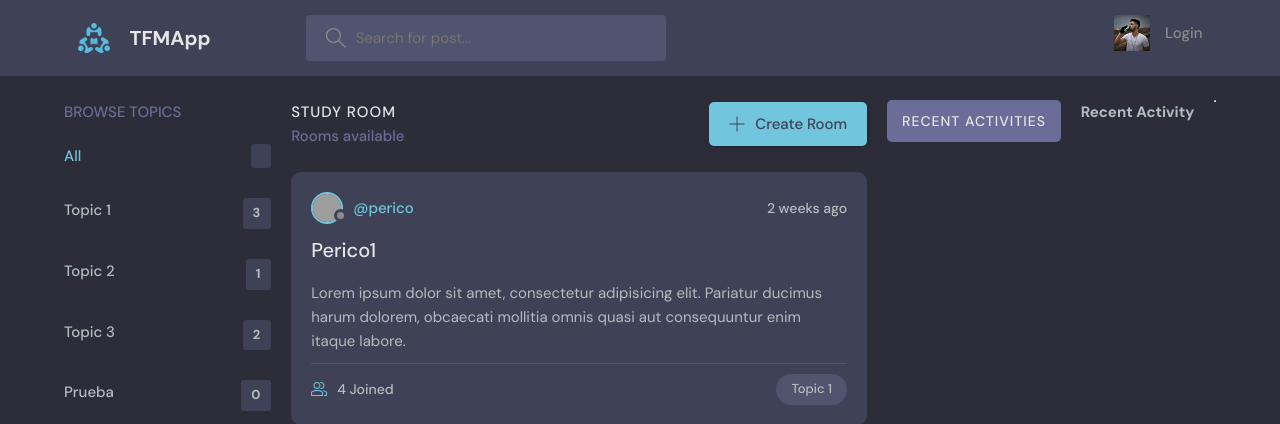
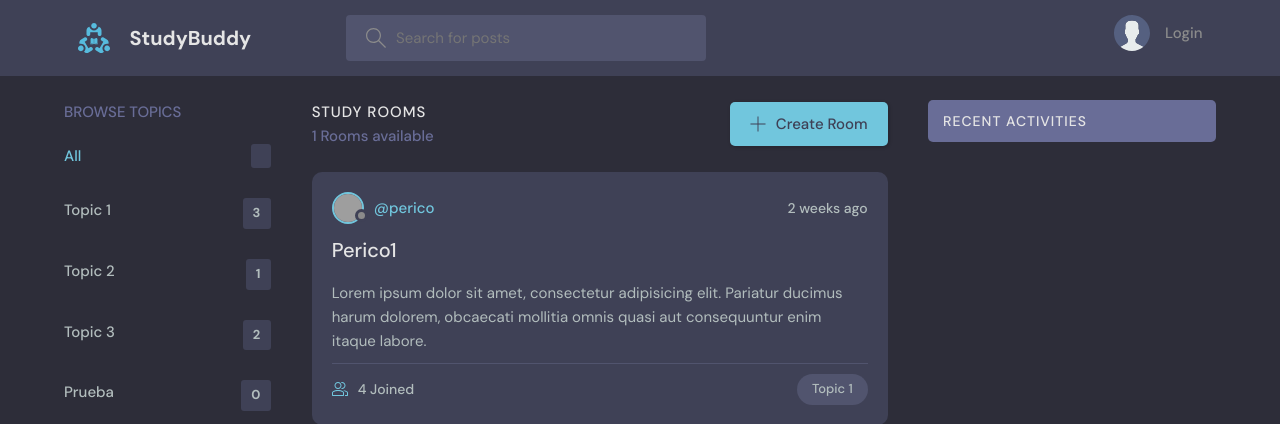
Before and after one commit to Sanperolo/TFMApp, a Django app: a page that uses templates/main.html in a window 1280 px wide. Shown: the top 424 px of the page. Run offline with Django 4.2, Linux system fonts and the light colour scheme; data comes from the database, SQL or seed files in the repository; both versions use the stored data as it was after the commit; grey boxes are pictures that could not be loaded.

Commit message:
template fixed, almost done!

```diff
--- a/base/templates/base/activity_component.html
+++ b/base/templates/base/activity_component.html
@@ -36,8 +36,3 @@
     </div>
     {% endfor %}
   </div>
-
-
-
-<h3>Recent Activity</h3>
-<hr>
--- a/base/templates/base/home.html
+++ b/base/templates/base/home.html
@@ -13,13 +13,13 @@
     <!-- Room List Start -->
     <div class="roomList">
       <div class="mobile-menu">
-            <form action="{% url 'home' %}" class="header__search">
+        <form action="{% url 'home' %}" method="GET" class="header__search">
           <label>
             <svg version="1.1" xmlns="http://www.w3.org/2000/svg" width="32" height="32" viewBox="0 0 32 32">
               <title>search</title>
               <path
-                    d="M32 30.586l-10.845-10.845c1.771-2.092 2.845-4.791 2.845-7.741 0-6.617-5.383-12-12-12s-12 5.383-12 12c0 6.617 5.383 12 12 12 2.949 0 5.649-1.074 7.741-2.845l10.845 10.845 1.414-1.414zM12 22c-5.514 0-10-4.486-10-10s4.486-10 10-10c5.514 0 10 4.486 10 10s-4.486 10-10 10z"
-                  ></path>
+                d="M32 30.586l-10.845-10.845c1.771-2.092 2.845-4.791 2.845-7.741 0-6.617-5.383-12-12-12s-12 5.383-12 12c0 6.617 5.383 12 12 12 2.949 0 5.649-1.074 7.741-2.845l10.845 10.845 1.414-1.414zM12 22c-5.514 0-10-4.486-10-10s4.486-10 10-10c5.514 0 10 4.486 10 10s-4.486 10-10 10z">
+              </path>
             </svg>
             <input name="q" placeholder="Search for posts" />
           </label>
@@ -32,15 +32,16 @@
 
       <div class="roomList__header">
         <div>
-              <h2>Study Room</h2>
-              <p>{{room.count}} Rooms available</p>
+          <h2>Study Rooms</h2>
+          <p>{{room_count}} Rooms available</p>
         </div>
+
         <a class="btn btn--main" href="{% url 'create-room' %}">
           <svg version="1.1" xmlns="http://www.w3.org/2000/svg" width="32" height="32" viewBox="0 0 32 32">
             <title>add</title>
             <path
-                  d="M16.943 0.943h-1.885v14.115h-14.115v1.885h14.115v14.115h1.885v-14.115h14.115v-1.885h-14.115v-14.115z"
-                ></path>
+              d="M16.943 0.943h-1.885v14.115h-14.115v1.885h14.115v14.115h1.885v-14.115h14.115v-1.885h-14.115v-14.115z">
+            </path>
           </svg>
           Create Room
         </a>
@@ -53,7 +54,9 @@
 
     <!-- Activities Start -->
     {% include 'base/activity_component.html' %}
+
     <!-- Activities End -->
   </div>
 </main>
+
 {% endblock %}
--- a/base/views.py
+++ b/base/views.py
@@ -39,7 +39,7 @@
             messages.error(request, 'Username or Password does not exist')
 
     context = {'page': page}
-    return render (request, 'base/login_register.html', context)
+    return render(request, 'base/login_register.html', context)
 
 def logoutUser(request):
     logout(request)
@@ -129,21 +129,18 @@
 def updateRoom(request, pk):
     room = Room.objects.get(id=pk)
     form = RoomForm(instance=room)
-    topics= Topic.objects.all()
-
+    topics = Topic.objects.all()
     if request.user != room.host:
         return HttpResponse('Your are not allowed here!!')
 
     if request.method == 'POST':
-        topic_name=request.POST.get('topic')
-        topic, create = Topic.objects.get_or_create(name=topic_name)
+        topic_name = request.POST.get('topic')
+        topic, created = Topic.objects.get_or_create(name=topic_name)
         room.name = request.POST.get('name')
-        room.topic = request.topic
+        room.topic = topic
         room.description = request.POST.get('description')
         room.save()
-
         return redirect('home')
-
 
     context = {'form': form, 'topics': topics, 'room': room}
     return render(request, 'base/room_form.html', context)
@@ -181,12 +178,12 @@
     form = UserForm(instance=user)
 
     if request.method == 'POST':
-        form = UserForm(request.POST, instance=user)
+        form = UserForm(request.POST, request.FILES, instance=user)
         if form.is_valid():
             form.save()
             return redirect('user-profile', pk=user.id)
 
-    return render(request,'base/update-user.html', {'form':form})
+    return render(request, 'base/update-user.html', {'form': form})
 
 def topicsPage(request):
     q = request.GET.get('q') if request.GET.get('q') != None else ''
--- a/templates/main.html
+++ b/templates/main.html
@@ -4,7 +4,7 @@
   <head>
     <meta charset="UTF-8" />
     <meta http-equiv="X-UA-Compatible" content="IE=edge" />
-    <!-- <meta name="viewport" content="width=device-width, initial-scale=1.0" /> -->
+    <meta name="viewport" content="width=device-width, initial-scale=1.0" />
     <link rel="shortcut icon" href="{% static 'images/favicon.ico' %}" type="image/x-icon" />
     <link rel="stylesheet" href="{% static 'styles/style.css' %}" />
     <title>StudyBuddy - Find study partners around the world!</title>
--- a/templates/navbar.html
+++ b/templates/navbar.html
@@ -1,29 +1,30 @@
 {% load static %}
 <header class="header header--loggedIn">
     <div class="container">
-      <a href="{% url 'home'%}" class="header__logo">
+        <a href="{% url 'home' %}" class="header__logo">
             <img src="{% static 'images/logo.svg' %}" />
-        <h1>TFMApp</h1>
+            <h1>StudyBuddy</h1>
         </a>
         <form class="header__search" method="GET" action="{% url 'home' %}">
             <label>
                 <svg version="1.1" xmlns="http://www.w3.org/2000/svg" width="32" height="32" viewBox="0 0 32 32">
                     <title>search</title>
                     <path
-              d="M32 30.586l-10.845-10.845c1.771-2.092 2.845-4.791 2.845-7.741 0-6.617-5.383-12-12-12s-12 5.383-12 12c0 6.617 5.383 12 12 12 2.949 0 5.649-1.074 7.741-2.845l10.845 10.845 1.414-1.414zM12 22c-5.514 0-10-4.486-10-10s4.486-10 10-10c5.514 0 10 4.486 10 10s-4.486 10-10 10z"
-            ></path>
+                        d="M32 30.586l-10.845-10.845c1.771-2.092 2.845-4.791 2.845-7.741 0-6.617-5.383-12-12-12s-12 5.383-12 12c0 6.617 5.383 12 12 12 2.949 0 5.649-1.074 7.741-2.845l10.845 10.845 1.414-1.414zM12 22c-5.514 0-10-4.486-10-10s4.486-10 10-10c5.514 0 10 4.486 10 10s-4.486 10-10 10z">
+                    </path>
                 </svg>
-          <input name="q" placeholder="Search for post..." />
+                <input name="q" placeholder="Search for posts" />
             </label>
         </form>
         <nav class="header__menu">
+
 
             <!-- Logged In -->
             {% if request.user.is_authenticated %}
             <div class="header__user">
                 <a href="{% url 'update-user' %}">
                     <div class="avatar avatar--medium active">
-              <img src="https://randomuser.me/api/portraits/men/37.jpg" />
+                        <img src="{{request.user.avatar.url}}" />
                     </div>
                     <p>{{request.user.username}} <span>@{{request.user.username}}</span></p>
                 </a>
@@ -35,32 +36,32 @@
                 </button>
             </div>
             {% else %}
+
             <!-- Not Logged In -->
             <a href="{% url 'login' %}">
-          <img src="{% static 'images/cara.PNG' %}" />
+                <img src="{% static 'images/avatar.svg' %}" />
                 <p>Login</p>
             </a>
+            {% endif %}
 
-        {% endif %}
             <div class="dropdown-menu">
-          <a href="{% url 'update-user' %}" class="dropdown-link"
-            ><svg version="1.1" xmlns="http://www.w3.org/2000/svg" width="32" height="32" viewBox="0 0 32 32">
+                <a href="{% url 'update-user' %}" class="dropdown-link"><svg version="1.1"
+                        xmlns="http://www.w3.org/2000/svg" width="32" height="32" viewBox="0 0 32 32">
                         <title>tools</title>
                         <path
-                d="M27.465 32c-1.211 0-2.35-0.471-3.207-1.328l-9.392-9.391c-2.369 0.898-4.898 0.951-7.355 0.15-3.274-1.074-5.869-3.67-6.943-6.942-0.879-2.682-0.734-5.45 0.419-8.004 0.135-0.299 0.408-0.512 0.731-0.572 0.32-0.051 0.654 0.045 0.887 0.277l5.394 5.395 3.586-3.586-5.394-5.395c-0.232-0.232-0.336-0.564-0.276-0.887s0.272-0.596 0.572-0.732c2.552-1.152 5.318-1.295 8.001-0.418 3.274 1.074 5.869 3.67 6.943 6.942 0.806 2.457 0.752 4.987-0.15 7.358l9.392 9.391c0.844 0.842 1.328 2.012 1.328 3.207-0 2.5-2.034 4.535-4.535 4.535zM15.101 19.102c0.26 0 0.516 0.102 0.707 0.293l9.864 9.863c0.479 0.479 1.116 0.742 1.793 0.742 1.398 0 2.535-1.137 2.535-2.535 0-0.668-0.27-1.322-0.742-1.793l-9.864-9.863c-0.294-0.295-0.376-0.74-0.204-1.119 0.943-2.090 1.061-4.357 0.341-6.555-0.863-2.631-3.034-4.801-5.665-5.666-1.713-0.561-3.468-0.609-5.145-0.164l4.986 4.988c0.391 0.391 0.391 1.023 0 1.414l-5 5c-0.188 0.188-0.441 0.293-0.707 0.293s-0.52-0.105-0.707-0.293l-4.987-4.988c-0.45 1.682-0.397 3.436 0.164 5.146 0.863 2.631 3.034 4.801 5.665 5.666 2.2 0.721 4.466 0.604 6.555-0.342 0.132-0.059 0.271-0.088 0.411-0.088z"
-              ></path>
+                            d="M27.465 32c-1.211 0-2.35-0.471-3.207-1.328l-9.392-9.391c-2.369 0.898-4.898 0.951-7.355 0.15-3.274-1.074-5.869-3.67-6.943-6.942-0.879-2.682-0.734-5.45 0.419-8.004 0.135-0.299 0.408-0.512 0.731-0.572 0.32-0.051 0.654 0.045 0.887 0.277l5.394 5.395 3.586-3.586-5.394-5.395c-0.232-0.232-0.336-0.564-0.276-0.887s0.272-0.596 0.572-0.732c2.552-1.152 5.318-1.295 8.001-0.418 3.274 1.074 5.869 3.67 6.943 6.942 0.806 2.457 0.752 4.987-0.15 7.358l9.392 9.391c0.844 0.842 1.328 2.012 1.328 3.207-0 2.5-2.034 4.535-4.535 4.535zM15.101 19.102c0.26 0 0.516 0.102 0.707 0.293l9.864 9.863c0.479 0.479 1.116 0.742 1.793 0.742 1.398 0 2.535-1.137 2.535-2.535 0-0.668-0.27-1.322-0.742-1.793l-9.864-9.863c-0.294-0.295-0.376-0.74-0.204-1.119 0.943-2.090 1.061-4.357 0.341-6.555-0.863-2.631-3.034-4.801-5.665-5.666-1.713-0.561-3.468-0.609-5.145-0.164l4.986 4.988c0.391 0.391 0.391 1.023 0 1.414l-5 5c-0.188 0.188-0.441 0.293-0.707 0.293s-0.52-0.105-0.707-0.293l-4.987-4.988c-0.45 1.682-0.397 3.436 0.164 5.146 0.863 2.631 3.034 4.801 5.665 5.666 2.2 0.721 4.466 0.604 6.555-0.342 0.132-0.059 0.271-0.088 0.411-0.088z">
+                        </path>
                     </svg>
-            Settings</a
-          >
-          <a href="{% url 'logout' %}" class="dropdown-link"
-            ><svg version="1.1" xmlns="http://www.w3.org/2000/svg" width="32" height="32" viewBox="0 0 32 32">
+                    Settings</a>
+                <a href="{% url 'logout' %}" class="dropdown-link"><svg version="1.1" xmlns="http://www.w3.org/2000/svg"
+                        width="32" height="32" viewBox="0 0 32 32">
                         <title>sign-out</title>
                         <path
-                d="M3 0h22c0.553 0 1 0 1 0.553l-0 3.447h-2v-2h-20v28h20v-2h2l0 3.447c0 0.553-0.447 0.553-1 0.553h-22c-0.553 0-1-0.447-1-1v-30c0-0.553 0.447-1 1-1z"
-              ></path>
+                            d="M3 0h22c0.553 0 1 0 1 0.553l-0 3.447h-2v-2h-20v28h20v-2h2l0 3.447c0 0.553-0.447 0.553-1 0.553h-22c-0.553 0-1-0.447-1-1v-30c0-0.553 0.447-1 1-1z">
+                        </path>
                         <path
-                d="M21.879 21.293l1.414 1.414 6.707-6.707-6.707-6.707-1.414 1.414 4.293 4.293h-14.172v2h14.172l-4.293 4.293z"
-              ></path>
+                            d="M21.879 21.293l1.414 1.414 6.707-6.707-6.707-6.707-1.414 1.414 4.293 4.293h-14.172v2h14.172l-4.293 4.293z">
+                        </path>
                     </svg>
                     Logout</a>
             </div>
@@ -68,6 +69,11 @@
     </div>
 </header>
 
-<!-- <p>Hello {{request.user}}</p>
+
+
+<!-- {% if request.user.is_authenticated %}
+<p>Hello {{request.user}}</p>
 <a href="{% url 'logout' %}">Logout</a>
-<a href="{% url 'login' %}">Login</a>-->
+{% else %}
+<a href="{% url 'login' %}">Login</a>
+{% endif %} -->
```
Also changed, not shown: TFMApp/settings.py (+6 -1 lines), apiexample.html (added, +33 -0 lines), base/templates/base/activity.html (+10 -5 lines), db.sqlite3, 1 other file. Lines whose indentation alone changed are shown as unchanged.
